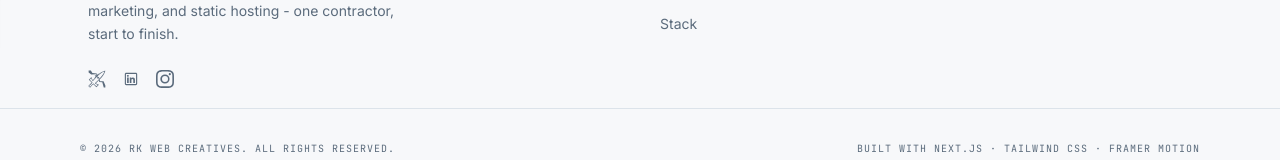
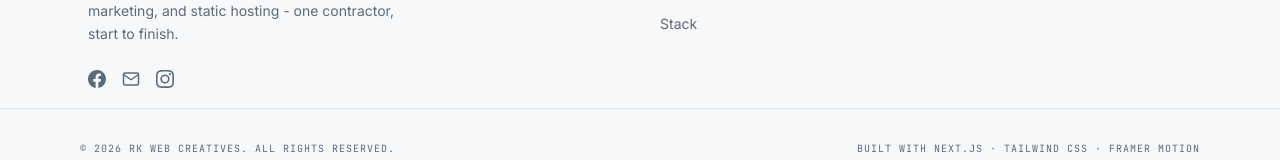
Before and after one commit to chaitanyakhandagale/rkwebcreatives, a Next.js app: page /contact in a window 1280 px wide. Shown: the part 1854-2014 px from the top of the page. Built offline with nearby package versions, Linux system fonts and the light colour scheme.

Commit message:
feat: add contact page and footer component

```diff
--- a/app/contact/page.tsx
+++ b/app/contact/page.tsx
@@ -3,6 +3,8 @@ import { useState } from "react";
 import type { IconType } from "react-icons";
 import { FiMapPin, FiMail, FiClock, FiArrowRight, FiCheckCircle, FiGlobe } from "react-icons/fi";
 import { sendEmail } from "../actions/sendEmail";
+import Link from "next/link";
+
 
 
 /* ─── Data ────────────────────────────────────────────────────────────────── */
@@ -267,12 +269,12 @@ function TechStrip() {
           WordPress · React · Next.js · Node.js · SEO · Hosting
         </div>
       </div>
-      <a
-        href="#"
+      <Link
+        href="/work"
         className="font-mono text-[11px] tracking-[0.15em] uppercase text-brand-surface px-5 py-2.5 whitespace-nowrap border border-brand-surface/30 rounded-sm hover:bg-brand-surface/10 hover:border-brand-surface transition-all duration-200"
       >
         View Work
-      </a>
+      </Link>
     </div>
   );
 }
--- a/components/Footer.tsx
+++ b/components/Footer.tsx
@@ -1,8 +1,7 @@
 "use client";
 
-import { BsInstagram } from "react-icons/bs";
-import { GiThunderBlade } from "react-icons/gi";
-import { LiaLinkedin } from "react-icons/lia";
+import { BsInstagram, BsFacebook } from "react-icons/bs";
+import { FiMail } from "react-icons/fi";
 
 
 const columns = [
@@ -47,13 +46,13 @@ export default function Footer() {
               one contractor, start to finish.
             </p>
             <div className="mt-6 flex items-center gap-4 text-brand-muted">
-              <a href="#" aria-label="GitHub" className="transition-colors hover:text-brand-primary">
-                <GiThunderBlade size={18} />
+              <a href="https://www.facebook.com/people/Rk-Web-Creatives/61590608552987/" aria-label="Facebook" className="transition-colors hover:text-brand-primary">
+                <BsFacebook size={18} />
               </a>
-              <a href="#" aria-label="LinkedIn" className="transition-colors hover:text-brand-primary">
-                <LiaLinkedin size={18} />
+              <a href="mailto:rkwebcreatives@gmail.com" aria-label="Email" className="transition-colors hover:text-brand-primary">
+                <FiMail size={18} />
               </a>
-              <a href="#" aria-label="Instagram" className="transition-colors hover:text-brand-primary">
+              <a href="https://www.instagram.com/rkweb.creatives/" target="_blank" rel="noopener noreferrer" aria-label="Instagram" className="transition-colors hover:text-brand-primary">
                 <BsInstagram size={18} />
               </a>
             </div>
```
